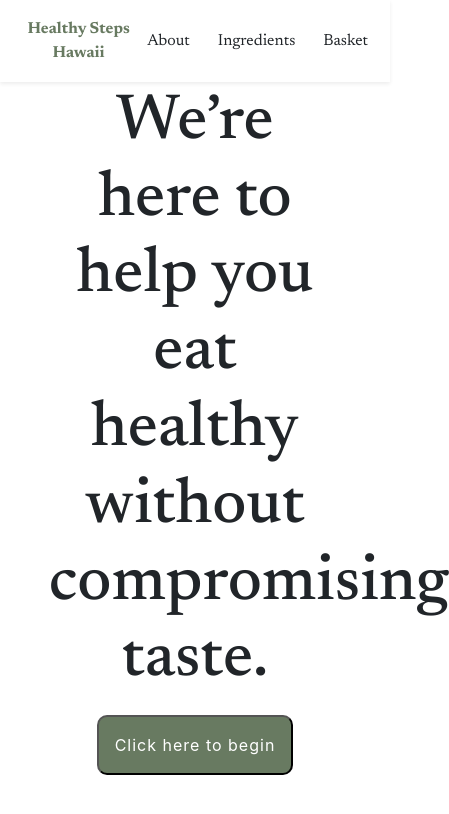
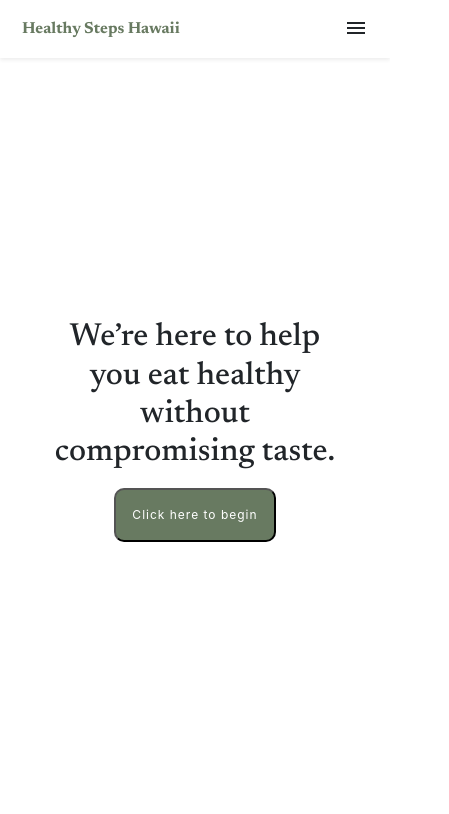
Before and after one commit to Chris-Tamayo/healthy-steps-hawaii-recipes, a React (Vite) app in the folder client/: page / in a window 390 px wide. Shown: the top 814 px of the page, 449 px wide, since content can reach past the window. Built offline with nearby package versions, Linux system fonts and the light colour scheme.

Commit message:
Add media queries for mobile-friendly view on navbar, home page, ingredients page

```diff
--- a/client/index.html
+++ b/client/index.html
@@ -6,7 +6,9 @@
     <title>Healthy Steps Hawaii Recipes</title>
     <link rel="preconnect" href="https://fonts.googleapis.com">
     <link rel="preconnect" href="https://fonts.gstatic.com" crossorigin>
-    <link href="https://fonts.googleapis.com/css2?family=Newsreader:ital,opsz,wght@0,6..72,200..800;1,6..72,200..800&display=swap" rel="stylesheet">  </head>
+    <link href="https://fonts.googleapis.com/css2?family=Newsreader:ital,opsz,wght@0,6..72,200..800;1,6..72,200..800&display=swap" rel="stylesheet">
+    <link rel="stylesheet" href="https://fonts.googleapis.com/css2?family=Material+Symbols+Outlined:opsz,wght,FILL,GRAD@20..48,100..700,0..1,-50..200&icon_names=menu" />
+  </head>
   <body>
     <div id="root"></div>
     <script type="module" src="/src/main.jsx"></script>
--- a/client/src/components/IngredientCard/IngredientCard.css
+++ b/client/src/components/IngredientCard/IngredientCard.css
@@ -2,8 +2,9 @@
   border: 1px #E6E6E6 solid;
   /* width: 350px;
   height: 450px; */
-  margin: 15px;
-  width: 225px;
+  margin: 1%;
+  /* min-width: 200px; */
+  width: 18%;
   height: 300px;
   border-radius: 10px;
 }
@@ -42,3 +43,28 @@
 .ingredient-card button:hover {
   background-color: var(--ternary-color);
 }
+
+@media (max-width: 1024px) {
+  .ingredient-card {
+    width: 23%;
+  }
+}
+
+@media (max-width: 768px) {
+  .ingredient-card {
+    width: 31%;
+  }
+}
+
+@media (max-width: 596px) {
+  .ingredient-card {
+    width: 48%;
+  }
+}
+
+@media (max-width: 320px) {
+  .ingredient-card {
+    margin: 10%;
+    width: 80%;
+  }
+}
--- a/client/src/components/Navbar/Navbar.css
+++ b/client/src/components/Navbar/Navbar.css
@@ -1,3 +1,26 @@
 .home-button {
   color: var(--secondary-color);
 }
+
+.material-symbols-outlined {
+  font-size: 24px;
+  height: 26px;
+}
+
+.navbar-container {
+  z-index: 1;
+}
+
+@media (max-width: 425px) {
+  .navbar-container nav {
+    flex-direction: column;
+    gap: 0.75rem;
+    position: absolute;
+    top: 60px;
+    right: 10px;
+    background: white;
+    padding: 1rem;
+    border-radius: 10px;
+    box-shadow: 0px 4px 6px rgba(0, 0, 0, 0.1);
+  }
+}
--- a/client/src/components/Navbar/Navbar.jsx
+++ b/client/src/components/Navbar/Navbar.jsx
@@ -1,12 +1,13 @@
+import { useState } from "react";
 import { useNavigate } from "react-router-dom";
 import "./Navbar.css";
 
 const Navbar = () => {
   const navigate = useNavigate();
-  const basePath = "/healthy-steps-hawaii-recipes";
+  const [isOpen, setIsOpen] = useState(false);
 
   return (
-    <div className="position-absolute top-0 start-0 w-100 bg-white p-3 shadow-sm">
+    <div className="position-absolute top-0 start-0 w-100 bg-white p-3 shadow-sm navbar-container">
       <div className="d-flex justify-content-between align-items-center">
         <button
           onClick={() => navigate(`/`)}
@@ -14,7 +15,16 @@ const Navbar = () => {
         >
           <p className="m-0 fw-bold home-button">Healthy Steps Hawaii</p>
         </button>
-        <nav className="d-flex gap-3">
+
+        <button
+          className="navbar-toggler border-0 d-md-none"
+          type="button"
+          onClick={() => setIsOpen(!isOpen)}
+        >
+          <span class="material-symbols-outlined navbar-toggler-icon">menu</span>
+        </button>
+
+        <nav className={`d-flex gap-3 ${isOpen ? "d-block" : "d-none"} d-md-flex`}>
           <button
             onClick={() => navigate(`/about`)}
             className="text-decoration-none text-dark border-0 bg-transparent"
--- a/client/src/views/HomePage/HomePage.css
+++ b/client/src/views/HomePage/HomePage.css
@@ -14,3 +14,19 @@
 .home-page-container h1 {
   font-size: 4rem;
 }
+
+@media (max-width: 768px) {
+  .home-page-container h1 {
+    font-size: 3rem;
+  }
+
+  .start-button {
+    font-size: 0.75rem;
+  }
+}
+
+@media (max-width: 425px) {
+  .home-page-container h1 {
+    font-size: 2rem;
+  }
+}
--- a/client/src/views/IngredientsPage/IngredientsPage.jsx
+++ b/client/src/views/IngredientsPage/IngredientsPage.jsx
@@ -40,7 +40,7 @@ const IngredientsPage = () => {
 
           <hr />
 
-          <div className="d-flex flex-row justify-content-start flex-wrap ingredients-container">
+          <div className="w-100 d-flex flex-row justify-content-start flex-wrap">
           {ingredients.map((ingredient, index) => (
             <IngredientCard
               key={index}
```
Lines whose indentation alone changed are shown as unchanged.
